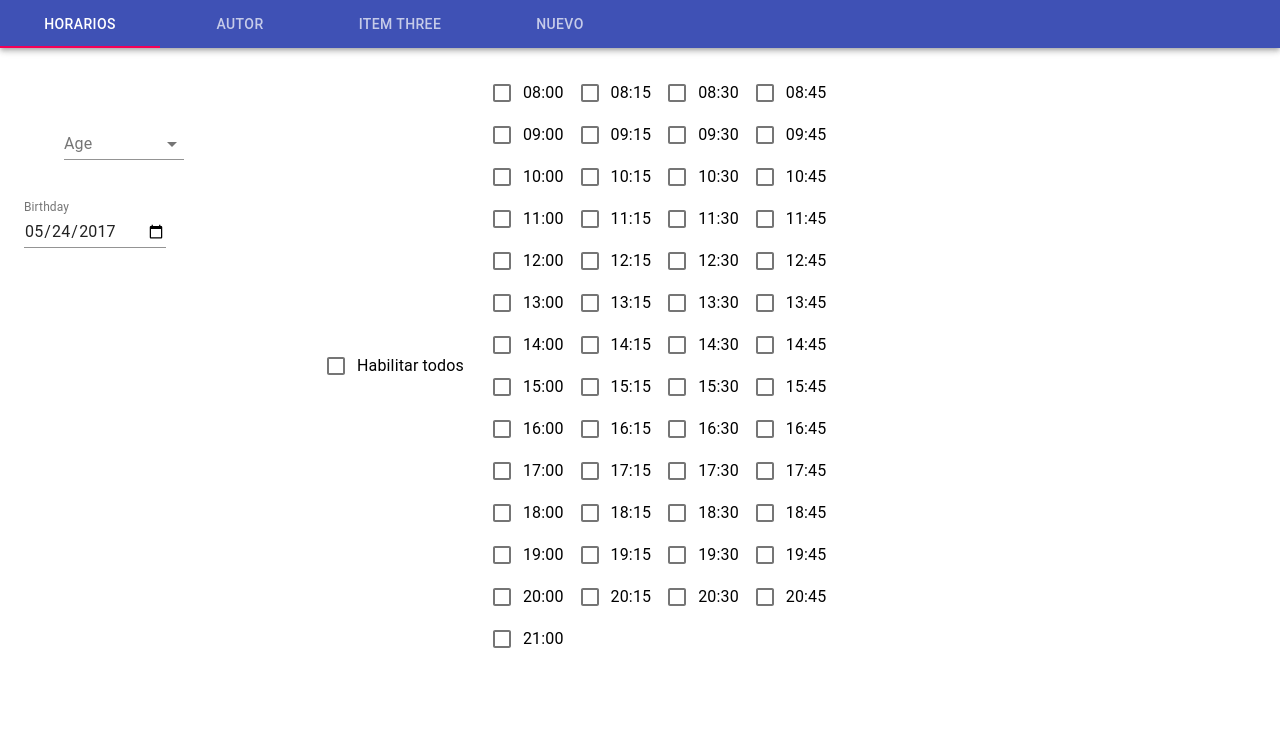
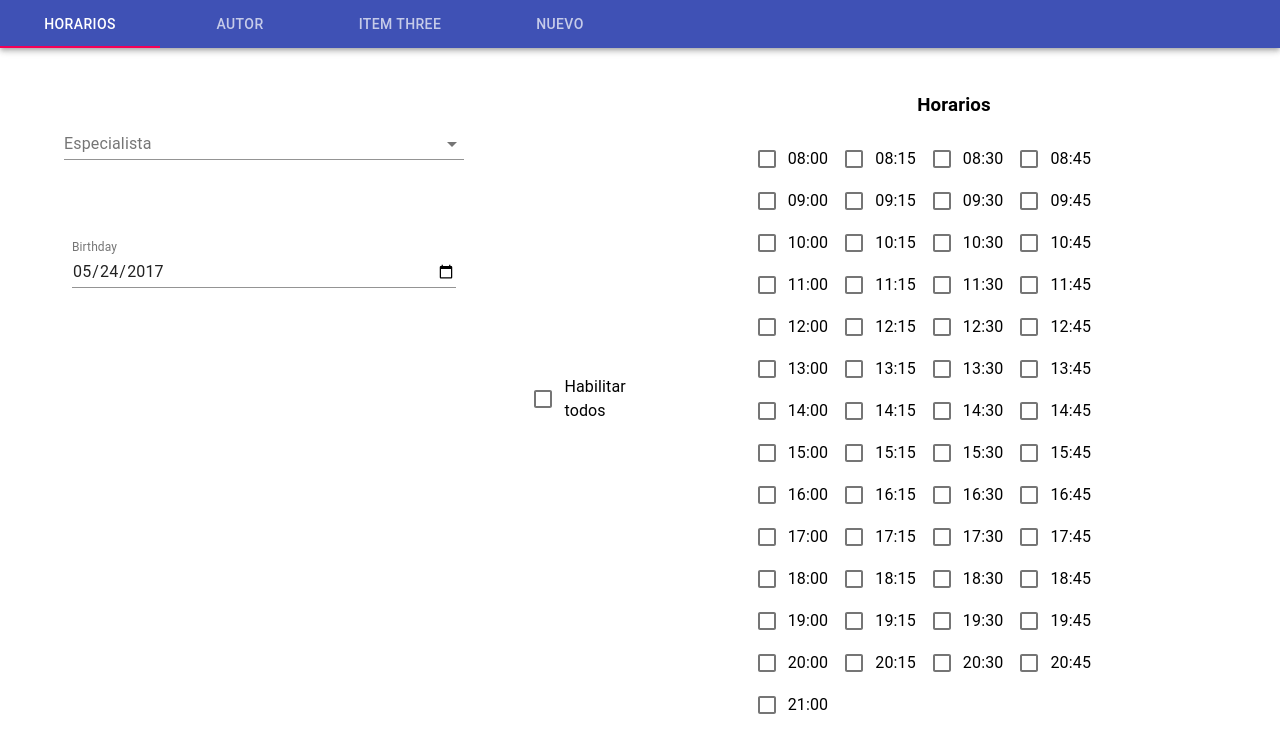
Before and after one commit to fariascl/proyecto-semestral-tallerweb, a React (Create React App) app in the folder frontend/: page /menu in a window 1280 px wide. Shown: the top 752 px of the page. Built offline with nearby package versions, Linux system fonts and the light colour scheme; sample sign-in values are in the browser's storage.

Commit message:
agregando horarios

```diff
--- a/frontend/src/views/Horarios.js
+++ b/frontend/src/views/Horarios.js
@@ -15,13 +15,29 @@ const Horarios = () => {
   const useStyles = makeStyles((theme) => ({
     root: {
       flexGrow: 1,
+
     },
     formControl: {
       margin: theme.spacing(5),
-      minWidth: 120,
+      minWidth: 400,
     },
     selectEmpty: {
       marginTop: theme.spacing(2),
+    },
+    textField: {
+      marginLeft: theme.spacing.unit,
+      marginRight: theme.spacing.unit
+    },
+    grillaCentrada: {
+      display: 'flex',
+      alignItems: 'center',
+      justifyContent: 'center',
+    },
+    tituloh1: {
+      textAlign: 'center',
+    },
+    grillaHorarios: {
+      display: 'inline-block',
     },
   }));
   const classes = useStyles();
@@ -37,7 +53,7 @@ const Horarios = () => {
         <Grid container spacing={3}>
         <Grid item xs={3}>
           <FormControl className={classes.formControl}>
-          <InputLabel id="especialista-select">Age</InputLabel>
+          <InputLabel id="especialista-select">Especialista</InputLabel>
           <Select
           margin="normal"
           required
@@ -49,7 +65,7 @@ const Horarios = () => {
             <option value={30}>Thirty</option>
           </Select>
         </FormControl>
-
+        <FormControl className={classes.formControl}>
         <TextField
           id="date"
           label="Birthday"
@@ -60,17 +76,30 @@ const Horarios = () => {
             shrink: true,
           }}
         />
+        </FormControl>
         </Grid>
+        <Grid item xs={2}>
+
+        </Grid>
+
+        <Grid item xs={1} className={classes.grillaCentrada}>
         <FormControlLabel
           control={<Checkbox color='primary' />}
           label="Habilitar todos"
           />
+        </Grid>
+
+
+          <Grid item xs={1}>
+        </Grid>
+
         <Grid item xs={4}>
-
+        <h3 className={classes.tituloh1}>Horarios</h3>
         { horas.map((hora) => (
           <FormControlLabel
           control={<Checkbox color='primary' />}
           label={hora}
+          padding
           />
         ))}
         </Grid>
```
Also changed, not shown: 1 other file (tests, documents, lock files or other folders).
